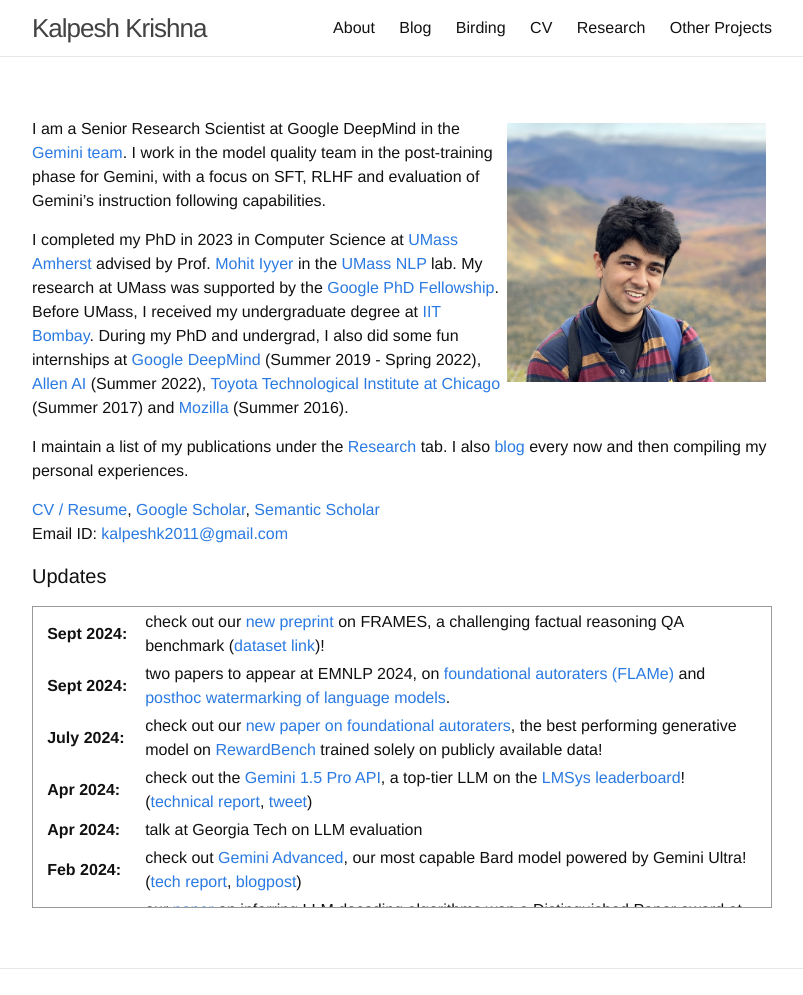
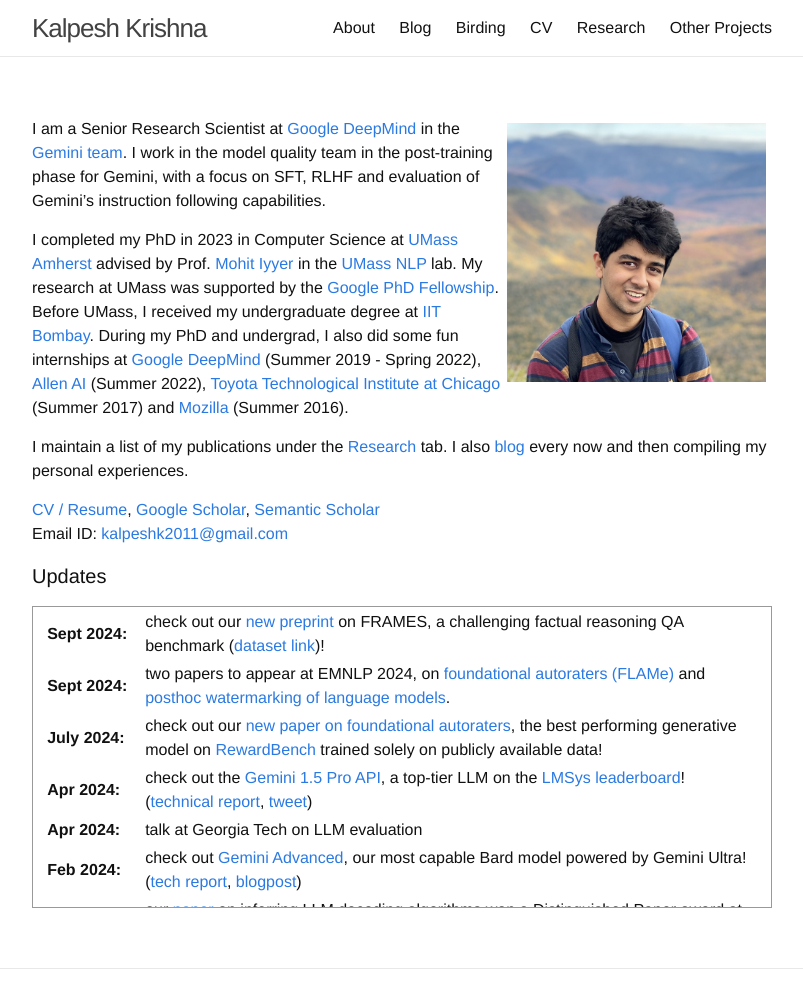
Before and after one commit to martiansideofthemoon/martiansideofthemoon.github.io, a Jekyll site: the page built from index.md, in a window 1280 px wide, cut to the strip 0-995 px from the top of the page. Shown: the whole strip, without its empty margins (238-1041 px from the left). Built offline with Jekyll 4.4.1, drawn with Linux system fonts in a browser that asks for light colours; comment, search, counter and statistics services are not loaded; part of the change alters nothing that is shown.

```diff
--- a/index.md
+++ b/index.md
@@ -5,7 +5,7 @@ layout: page
 
 <img style="float: right; width: 35%; padding: 6px;" src=" {{ site.url }}/assets/IMG_1403.jpg">
 
-I am a Senior Research Scientist at Google DeepMind in the [Gemini team](https://gemini.google.com/). I work in the model quality team in the post-training phase for Gemini, with a focus on SFT, RLHF and evaluation of Gemini's instruction following capabilities.
+I am a Senior Research Scientist at [Google DeepMind](https://deepmind.google/) in the [Gemini team](https://gemini.google.com/). I work in the model quality team in the post-training phase for Gemini, with a focus on SFT, RLHF and evaluation of Gemini's instruction following capabilities.
 
 I completed my PhD in 2023 in Computer Science at [UMass Amherst](http://cs.umass.edu/) advised by Prof. [Mohit Iyyer](https://people.cs.umass.edu/~miyyer/) in the [UMass NLP](http://nlp.cs.umass.edu/) lab. My research at UMass was supported by the [Google PhD Fellowship](https://research.google/outreach/phd-fellowship/). Before UMass, I received my undergraduate degree at [IIT Bombay](http://iitb.ac.in). During my PhD and undergrad, I also did some fun internships at [Google DeepMind](https://research.google) (Summer 2019 - Spring 2022), [Allen AI](https://allenai.org/) (Summer 2022), [Toyota Technological Institute at Chicago](https://www.ttic.edu/) (Summer 2017) and [Mozilla](https://www.mozilla.org/en-US/) (Summer 2016).
 
```
